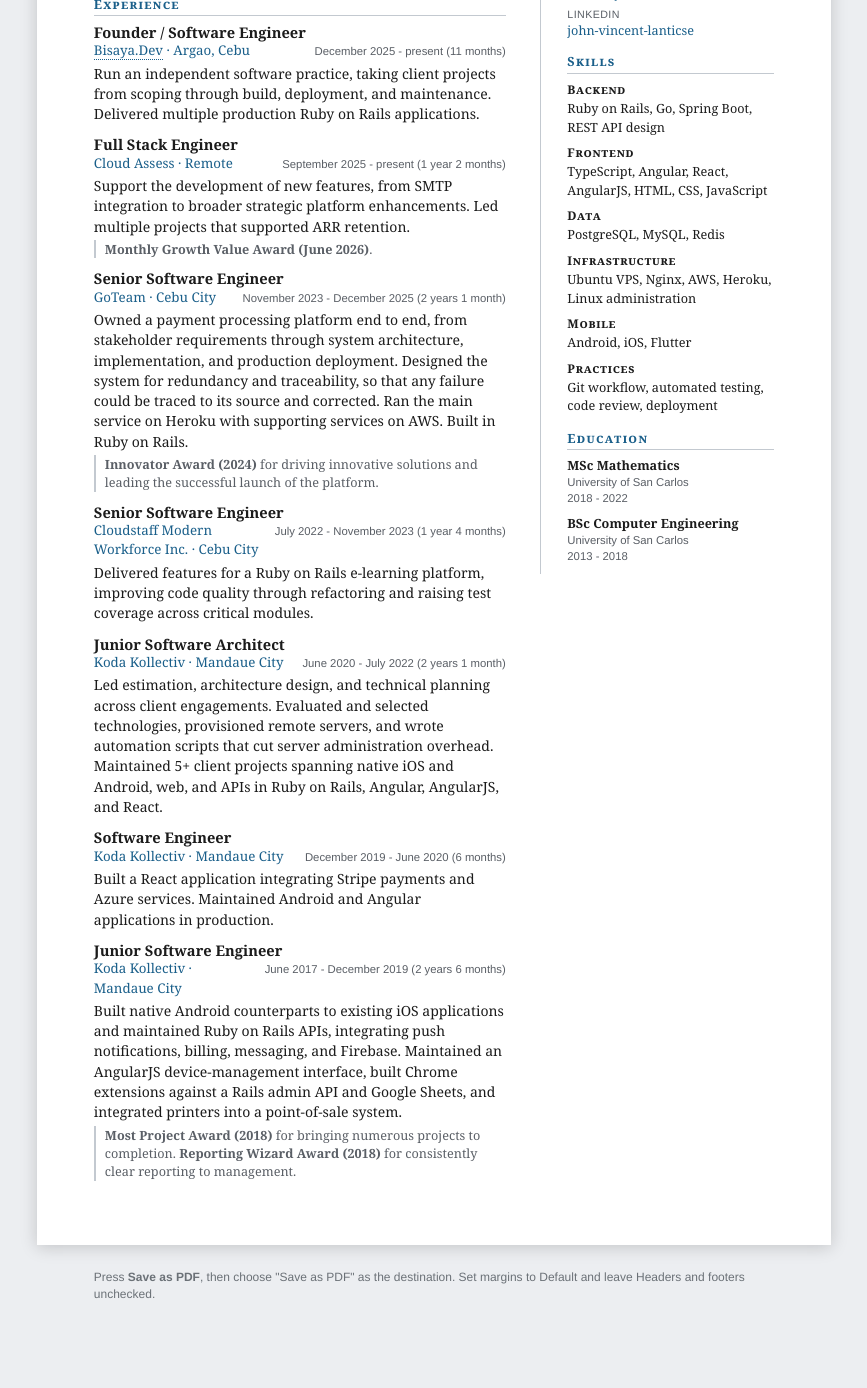
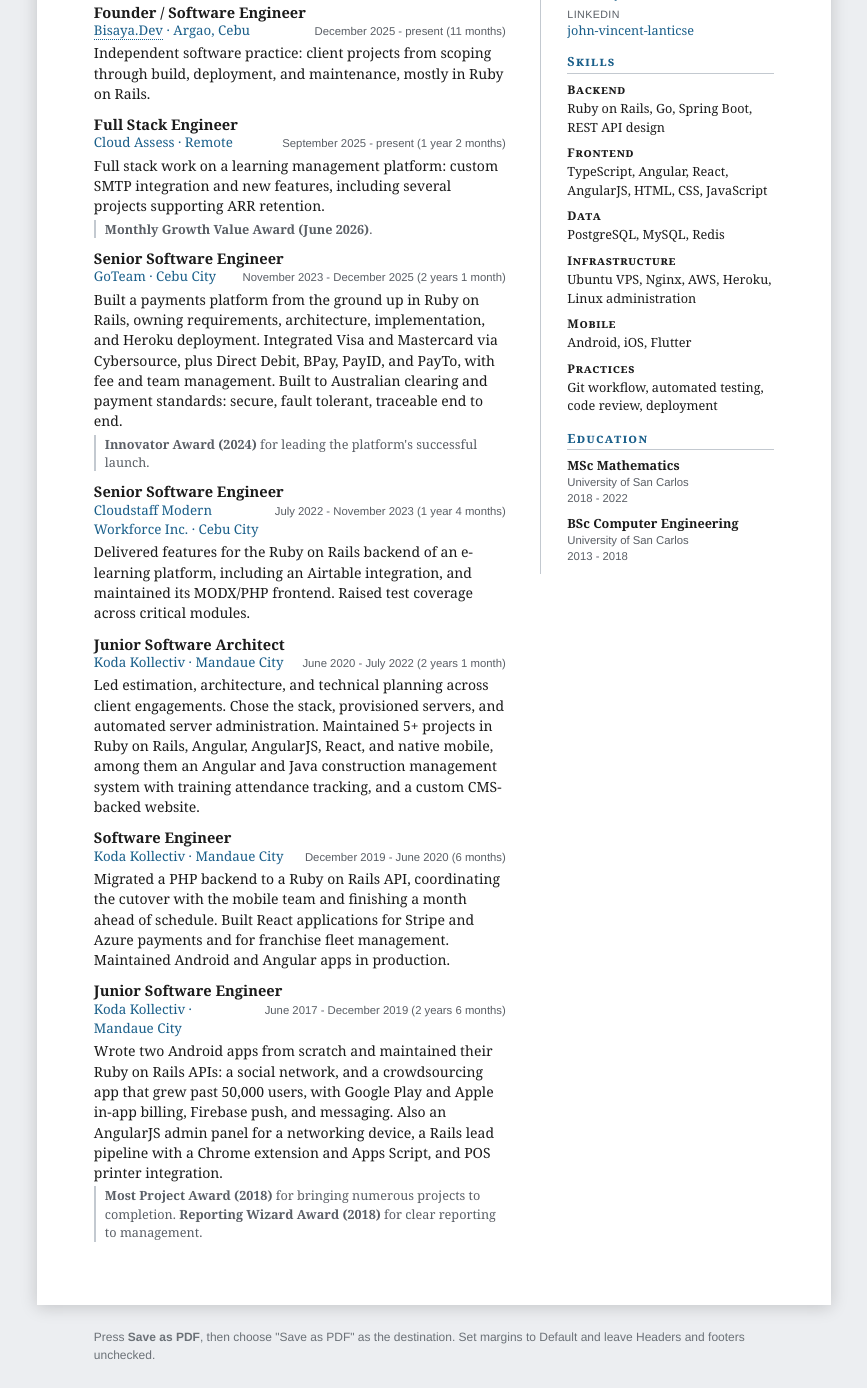
Before and after one commit to ctrlshiftjv/ctrlshiftjv.github.io, a plain HTML site: page resume.html in a window 1280 px wide. Shown: the part 327-1715 px from the top of the page, without its empty margins (206-1073 px from the left). Before the commit the page ends 1654 px from the top, so only its background shows below. Drawn offline with Linux system fonts and the light colour scheme.

Commit message:
add details to experiences

```diff
--- a/resume.html
+++ b/resume.html
@@ -210,10 +210,10 @@
         h1 { font-size: 20pt; }
         .tagline { font-size: 10pt; }
         header { padding-bottom: 4px; }
-        h2 { font-size: 9.2pt; margin: 9px 0 4px; }
+        h2 { font-size: 9.2pt; margin: 8px 0 3px; }
         main > section:first-child h2,
         aside > section:first-child h2 { margin-top: 8px; }
-        .role { margin-bottom: 5px; }
+        .role { margin-bottom: 4px; }
         .role:last-child { margin-bottom: 0; }
         .role-title { font-size: 10.4pt; }
         .role-org { font-size: 9.4pt; }
@@ -245,9 +245,9 @@
             <p class="summary">
               Computer engineer with <span data-since="2017-06">9+</span> years of industry
               experience, focused on backend systems and APIs. Comfortable across the full
-              lifecycle, from gathering requirements and designing architecture through
-              deployment and long-term maintenance of systems serving thousands of users.
-              Holds a master's degree in mathematics.
+              lifecycle, from requirements and architecture through deployment and long-term
+              maintenance of systems serving thousands of users. Holds a master's in
+              mathematics.
             </p>
           </section>
 
@@ -261,9 +261,8 @@
                 <span class="role-dates" data-start="2025-12">December 2025 - present</span>
               </div>
               <p>
-                Run an independent software practice, taking client projects from scoping
-                through build, deployment, and maintenance. Delivered multiple production
-                Ruby on Rails applications.
+                Independent software practice: client projects from scoping through build,
+                deployment, and maintenance, mostly in Ruby on Rails.
               </p>
             </div>
 
@@ -274,9 +273,8 @@
                 <span class="role-dates" data-start="2025-09">September 2025 - present</span>
               </div>
               <p>
-                Support the development of new features, from SMTP integration to broader
-                strategic platform enhancements. Led multiple projects that supported ARR
-                retention.
+                Full stack work on a learning management platform: custom SMTP integration
+                and new features, including several projects supporting ARR retention.
               </p>
               <p class="award">
                 <strong>Monthly Growth Value Award (June 2026)</strong>.
@@ -290,15 +288,15 @@
                 <span class="role-dates" data-start="2023-11" data-end="2025-12">November 2023 - December 2025</span>
               </div>
               <p>
-                Owned a payment processing platform end to end, from stakeholder requirements
-                through system architecture, implementation, and production deployment.
-                Designed the system for redundancy and traceability, so that any failure could
-                be traced to its source and corrected. Ran the main service on Heroku with
-                supporting services on AWS. Built in Ruby on Rails.
+                Built a payments platform from the ground up in Ruby on Rails, owning
+                requirements, architecture, implementation, and Heroku deployment. Integrated
+                Visa and Mastercard via Cybersource, plus Direct Debit, BPay, PayID, and
+                PayTo, with fee and team management. Built to Australian clearing and payment
+                standards: secure, fault tolerant, traceable end to end.
               </p>
               <p class="award">
-                <strong>Innovator Award (2024)</strong> for driving innovative solutions and
-                leading the successful launch of the platform.
+                <strong>Innovator Award (2024)</strong> for leading the platform's successful
+                launch.
               </p>
             </div>
 
@@ -309,8 +307,9 @@
                 <span class="role-dates" data-start="2022-07" data-end="2023-11">July 2022 - November 2023</span>
               </div>
               <p>
-                Delivered features for a Ruby on Rails e-learning platform, improving code
-                quality through refactoring and raising test coverage across critical modules.
+                Delivered features for the Ruby on Rails backend of an e-learning platform,
+                including an Airtable integration, and maintained its MODX/PHP frontend.
+                Raised test coverage across critical modules.
               </p>
             </div>
 
@@ -321,11 +320,12 @@
                 <span class="role-dates" data-start="2020-06" data-end="2022-07">June 2020 - July 2022</span>
               </div>
               <p>
-                Led estimation, architecture design, and technical planning across client
-                engagements. Evaluated and selected technologies, provisioned remote servers,
-                and wrote automation scripts that cut server administration overhead.
-                Maintained 5+ client projects spanning native iOS and Android, web, and APIs
-                in Ruby on Rails, Angular, AngularJS, and React.
+                Led estimation, architecture, and technical planning across client
+                engagements. Chose the stack, provisioned servers, and automated server
+                administration. Maintained 5+ projects in Ruby on Rails, Angular, AngularJS,
+                React, and native mobile, among them an Angular and Java construction
+                management system with training attendance tracking, and a custom
+                CMS-backed website.
               </p>
             </div>
 
@@ -336,8 +336,10 @@
                 <span class="role-dates" data-start="2019-12" data-end="2020-06">December 2019 - June 2020</span>
               </div>
               <p>
-                Built a React application integrating Stripe payments and Azure services.
-                Maintained Android and Angular applications in production.
+                Migrated a PHP backend to a Ruby on Rails API, coordinating the cutover with
+                the mobile team and finishing a month ahead of schedule. Built React
+                applications for Stripe and Azure payments and for franchise fleet
+                management. Maintained Android and Angular apps in production.
               </p>
             </div>
 
@@ -348,16 +350,16 @@
                 <span class="role-dates" data-start="2017-06" data-end="2019-12">June 2017 - December 2019</span>
               </div>
               <p>
-                Built native Android counterparts to existing iOS applications and maintained
-                Ruby on Rails APIs, integrating push notifications, billing, messaging, and
-                Firebase. Maintained an AngularJS device-management interface, built Chrome
-                extensions against a Rails admin API and Google Sheets, and integrated
-                printers into a point-of-sale system.
+                Wrote two Android apps from scratch and maintained their Ruby on Rails APIs:
+                a social network, and a crowdsourcing app that grew past 50,000 users, with
+                Google Play and Apple in-app billing, Firebase push, and messaging. Also an
+                AngularJS admin panel for a networking device, a Rails lead pipeline with a
+                Chrome extension and Apps Script, and POS printer integration.
               </p>
               <p class="award">
                 <strong>Most Project Award (2018)</strong> for bringing numerous projects to
-                completion. <strong>Reporting Wizard Award (2018)</strong> for consistently
-                clear reporting to management.
+                completion. <strong>Reporting Wizard Award (2018)</strong> for clear reporting
+                to management.
               </p>
             </div>
           </section>
```
Also changed, not shown: index.html (+6 -6 lines).
